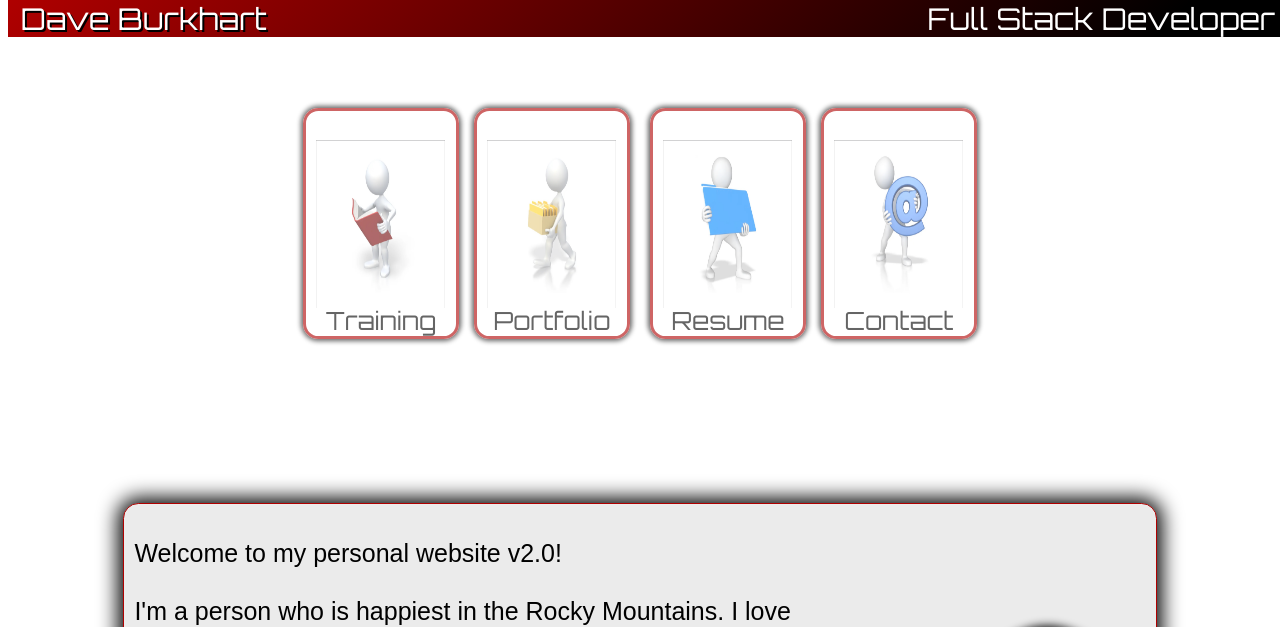
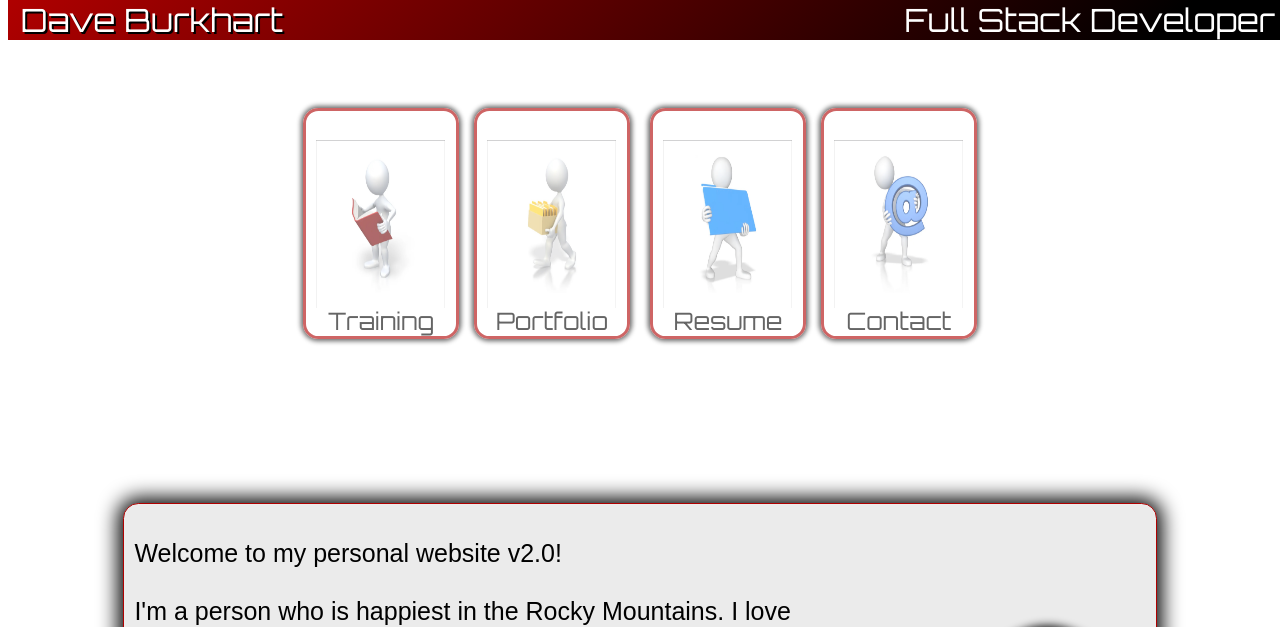
Before and after one commit to drb2023/Website, a React app: page / in a window 1280 px wide. Shown: the top 627 px of the page. Built offline with nearby package versions, Linux system fonts and the light colour scheme.

Commit message:
sizing 4

```diff
--- a/public/style.css
+++ b/public/style.css
@@ -9,7 +9,7 @@
 }
 
 #l-header{
-    font-size: 30px;
+    font-size: 2em;
     font-family: 'Montserrat', sans-serif;
     font-family: 'Orbitron', sans-serif;
     text-shadow: 2px 2px black;
@@ -18,7 +18,7 @@
 }
 
 #r-header{display: flex;
-    font-size: 30px;
+    font-size: 2em;
     font-family: 'Montserrat', sans-serif;
     font-family: 'Orbitron', sans-serif;
     color: white;
@@ -56,7 +56,7 @@ a:hover {color: black; text-shadow: 5px 5px 5px black;}
         background-repeat: no-repeat;
         opacity: 60%;
         cursor: pointer;
-        font-size: 25px;
+        font-size: 1.5em;
         font-family: 'Montserrat', sans-serif;
         font-family: 'Orbitron', sans-serif;
     }
@@ -83,7 +83,7 @@ a:hover {color: black; text-shadow: 5px 5px 5px black;}
         background-repeat: no-repeat;
         opacity: 60%;
         cursor: pointer;
-        font-size: 25px;
+        font-size: 1.5em;
         font-family: 'Montserrat', sans-serif;
         font-family: 'Orbitron', sans-serif;
     }
@@ -110,7 +110,7 @@ a:hover {color: black; text-shadow: 5px 5px 5px black;}
         background-repeat: no-repeat;
         opacity: 60%;
         cursor: pointer;
-        font-size: 25px;
+        font-size: 1.5em;
         font-family: 'Montserrat', sans-serif;
         font-family: 'Orbitron', sans-serif;
     }
@@ -136,7 +136,7 @@ a:hover {color: black; text-shadow: 5px 5px 5px black;}
         background-repeat: no-repeat;
         opacity: 60%;
         cursor: pointer;
-        font-size: 25px;
+        font-size: 1.5em;
         font-family: 'Montserrat', sans-serif;
         font-family: 'Orbitron', sans-serif;
     }
```
